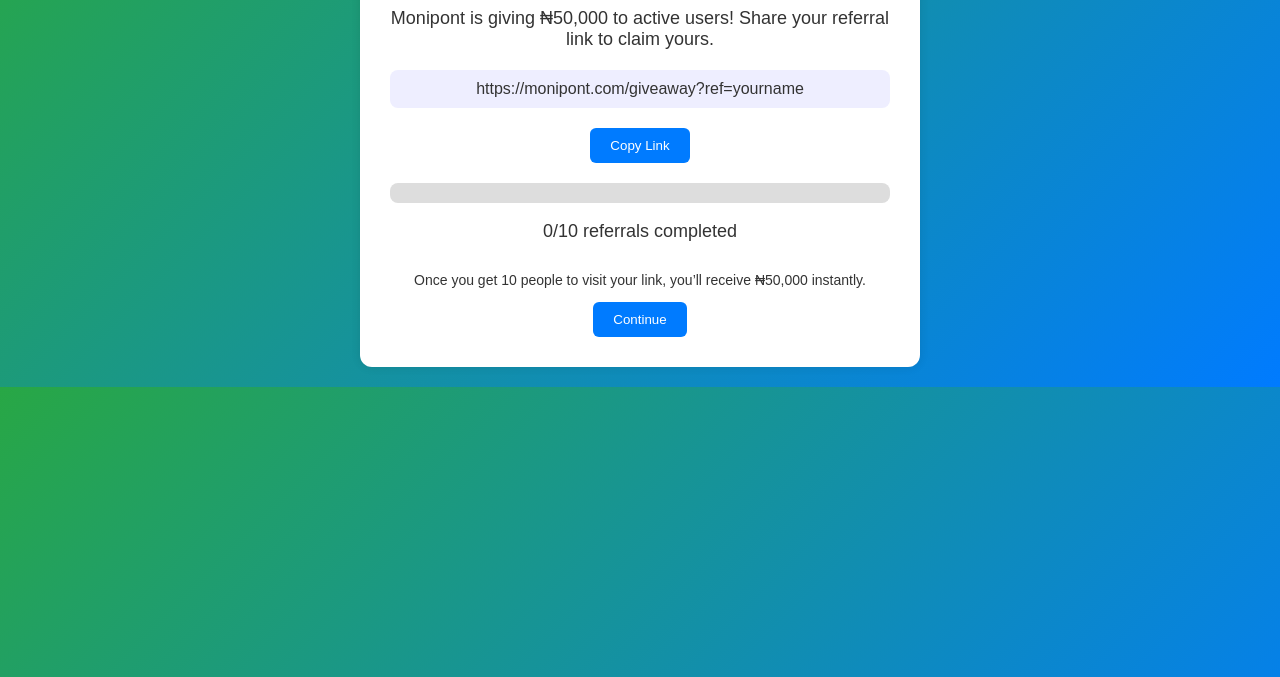
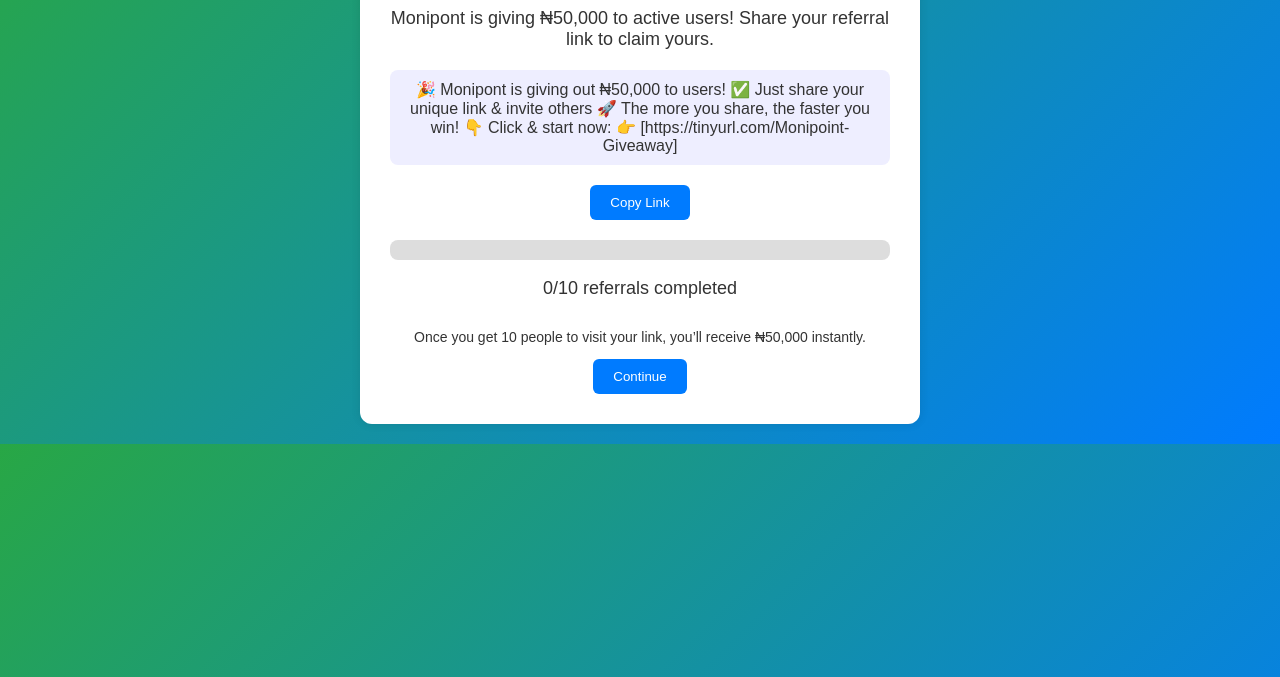
Before and after one commit to GiveawayMyFans/Monipoint-50-000-Giveaway, a plain HTML site: page monipont1.html in a window 1280 px wide. Shown: the part 123-800 px from the top of the page. Drawn offline with Linux system fonts and the light colour scheme.

Commit message:
Update monipont1.html

```diff
--- a/monipont1.html
+++ b/monipont1.html
@@ -67,7 +67,13 @@
     <p>Monipont is giving ₦50,000 to active users! Share your referral link to claim yours.</p>
 
     <div class="ref-box" id="refLink">
-      https://monipont.com/giveaway?ref=yourname
+     🎉 Monipont is giving out ₦50,000 to users!
+     ✅ Just share your unique link & invite others
+    🚀 The more you share, the faster you win!
+     👇 Click & start now:
+
+  👉 [https://tinyurl.com/Monipoint-Giveaway]
+
     </div>
     <button onclick="copyLink()">Copy Link</button>
 
```
